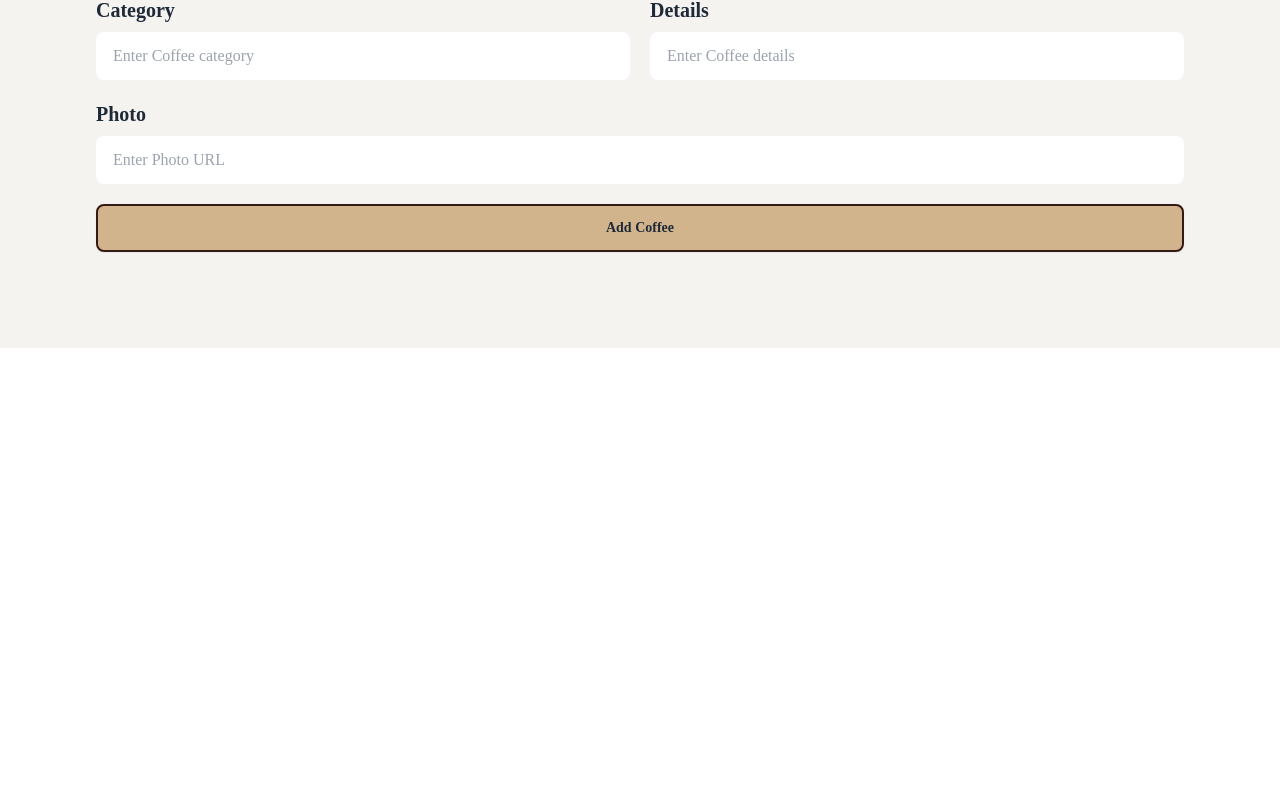
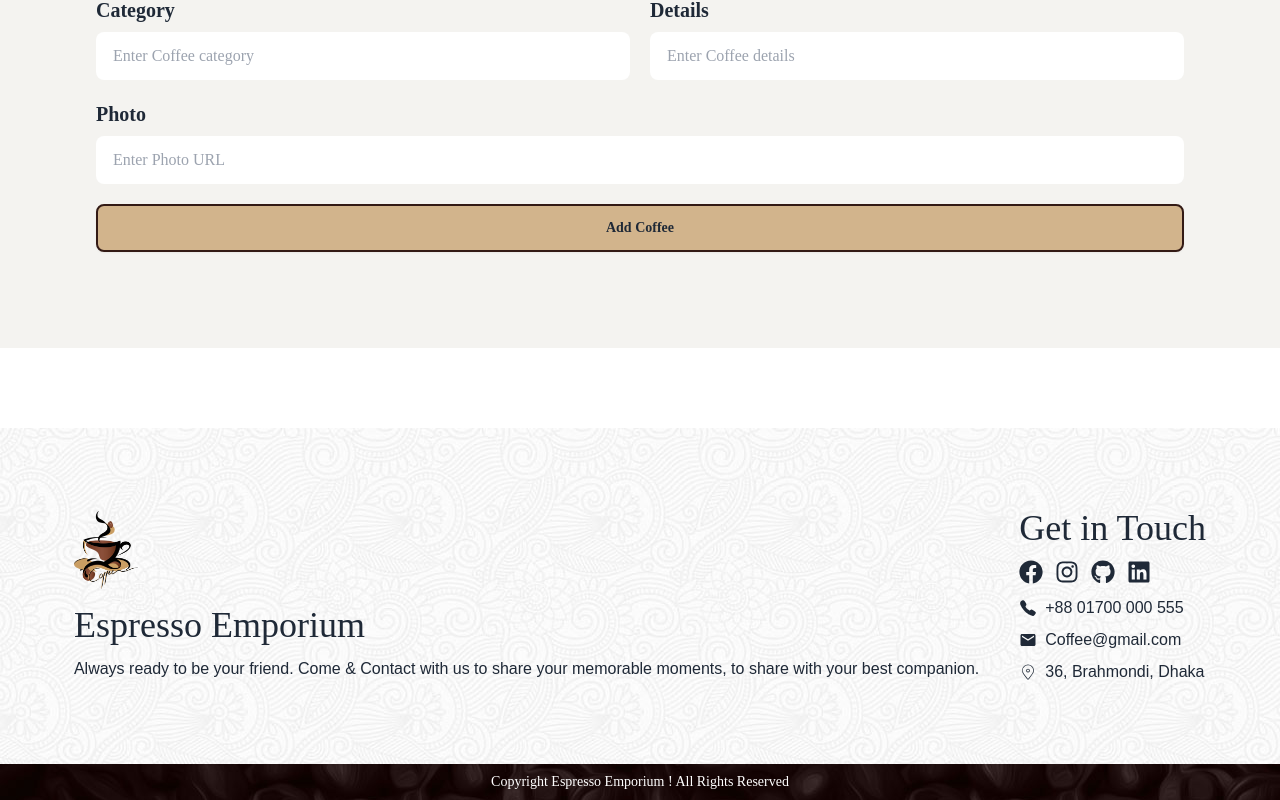
Before and after one commit to OHshajim/coffee-store-espresso-emporium-Client, a React (Vite) app: page /addCoffee in a window 1280 px wide. Shown: the part 726-1526 px from the top of the page. Before the commit the page ends 1154 px from the top, so only its background shows below. Built offline with nearby package versions, Linux system fonts and the light colour scheme.

Commit message:
finish the project

```diff
--- a/src/assets/Components/Coffees.jsx
+++ b/src/assets/Components/Coffees.jsx
@@ -7,12 +7,14 @@ const Coffees = () => {
     const loadCoffees = useLoaderData()
     const [coffees, setCoffee] = useState(loadCoffees)
     return (
-        <div>
-            <img src="../../../public/more/1.png" alt="" className="absolute z-10"/>
-            <div className="max-w-[1600px] mx-auto my-20">
+        <div className="relative z-10">
+            <div className="max-w-[1600px] mx-auto my-20 relative z-10">
                 <p className="text-center">--- Sip & Savor ---</p>
                 <h1 className="text-2xl md:text-3xl lg:text-5xl text-center">Our Popular Products</h1>
-                <Link to="/addCoffee"><button className="flex btn text-xl text-white bg-[#E3B577] mx-auto my-10">Add Coffee <RiCupFill /></button></Link>
+                <Link to="/addCoffee">
+                    <button className="flex btn text-xl text-white bg-[#E3B577] mx-auto my-10">Add Coffee <RiCupFill />
+                    </button>
+                </Link>
                 <div className="grid md:grid-cols-2 gap-10">
                     {
                         coffees.map(coffee => <CoffeeCard key={coffee._id} coffees={coffees} setCoffee={setCoffee} coffee={coffee} />)
@@ -20,6 +22,7 @@ const Coffees = () => {
                 </div>
 
             </div>
+            <img src="../../../public/more/1.png" alt="" className="absolute  top-0" />
         </div>
     );
 };
--- /dev/null
+++ b/src/assets/Components/Error.jsx
@@ -0,0 +1,18 @@
+import { BiArrowBack } from "react-icons/bi";
+import { Link } from "react-router-dom";
+import Footer from "./Footer";
+
+const Error = () => {
+    return (
+        <div>
+            <div className="flex flex-col justify-center items-center">
+                <Link to="/"><button className='flex btn bg-transparent shadow-none border-none text-3xl my-7 gap-4'><BiArrowBack /> Back to Home</button></Link>
+                <img src="../../../public/404/404.gif" alt="" />
+
+            </div>
+            <Footer/>
+        </div>
+    );
+};
+
+export default Error;
--- a/src/assets/Components/Footer.jsx
+++ b/src/assets/Components/Footer.jsx
@@ -1,8 +1,32 @@
+import { CiLocationOn } from "react-icons/ci";
+import { FaFacebook, FaGithub, FaInstagram, FaLinkedin } from "react-icons/fa";
+import { IoCall } from "react-icons/io5";
+import { MdEmail } from "react-icons/md";
 
 const Footer = () => {
     return (
         <div>
-
+            <div className="bg-[url('../../../public/more/13.jpg')] flex mt-20">
+                <div className=" flex flex-col sm:flex-row justify-between items-center max-w-[1600px] mx-auto py-20 gap-10">
+                    <div>
+                        <img src="../../../public/more/logo.png" alt="" className="w-16" />
+                        <h1 className="text-2xl md:text-4xl  mt-4">Espresso Emporium</h1>
+                        <p className="mt-3">Always ready to be your friend. Come & Contact with us to share your memorable moments, to share with your best companion.</p>
+                    </div>
+                    <div>
+                        <h1 className="text-2xl md:text-4xl ">Get in Touch</h1>
+                        <div className="flex gap-3 text-2xl my-3"><FaFacebook /><FaInstagram /><FaGithub /> <FaLinkedin /></div>
+                        <p className="flex items-center gap-2 mt-2"><IoCall className="text-lg" /> +88 01700 000 555</p>
+                        <p className="flex items-center gap-2 mt-2"><MdEmail className="text-lg" /> Coffee@gmail.com</p>
+                        <p className="flex items-center gap-2 mt-2"><CiLocationOn className="text-lg" />36, Brahmondi, Dhaka</p>
+                    </div>
+                </div>
+            </div>
+            <footer className="footer footer-center p-2 text-white bg-[url('../../../public/more/24.jpg')] ">
+                <aside>
+                    <h4>Copyright Espresso Emporium ! All Rights Reserved</h4>
+                </aside>
+            </footer>
         </div>
     );
 };
--- a/src/main.jsx
+++ b/src/main.jsx
@@ -10,11 +10,13 @@ import Home from './assets/Components/Home';
 import AddCoffee from './assets/Components/AddCoffee';
 import UpdateCoffee from './assets/Components/UpdateCoffee';
 import CoffeeDetails from './assets/Components/CoffeeDetails';
+import Error from './assets/Components/Error';
 
 const router = createBrowserRouter([
   {
     path: "/",
     element: <Root />,
+    errorElement:<Error/>,
     children: [
       {
         path: "/",
```
